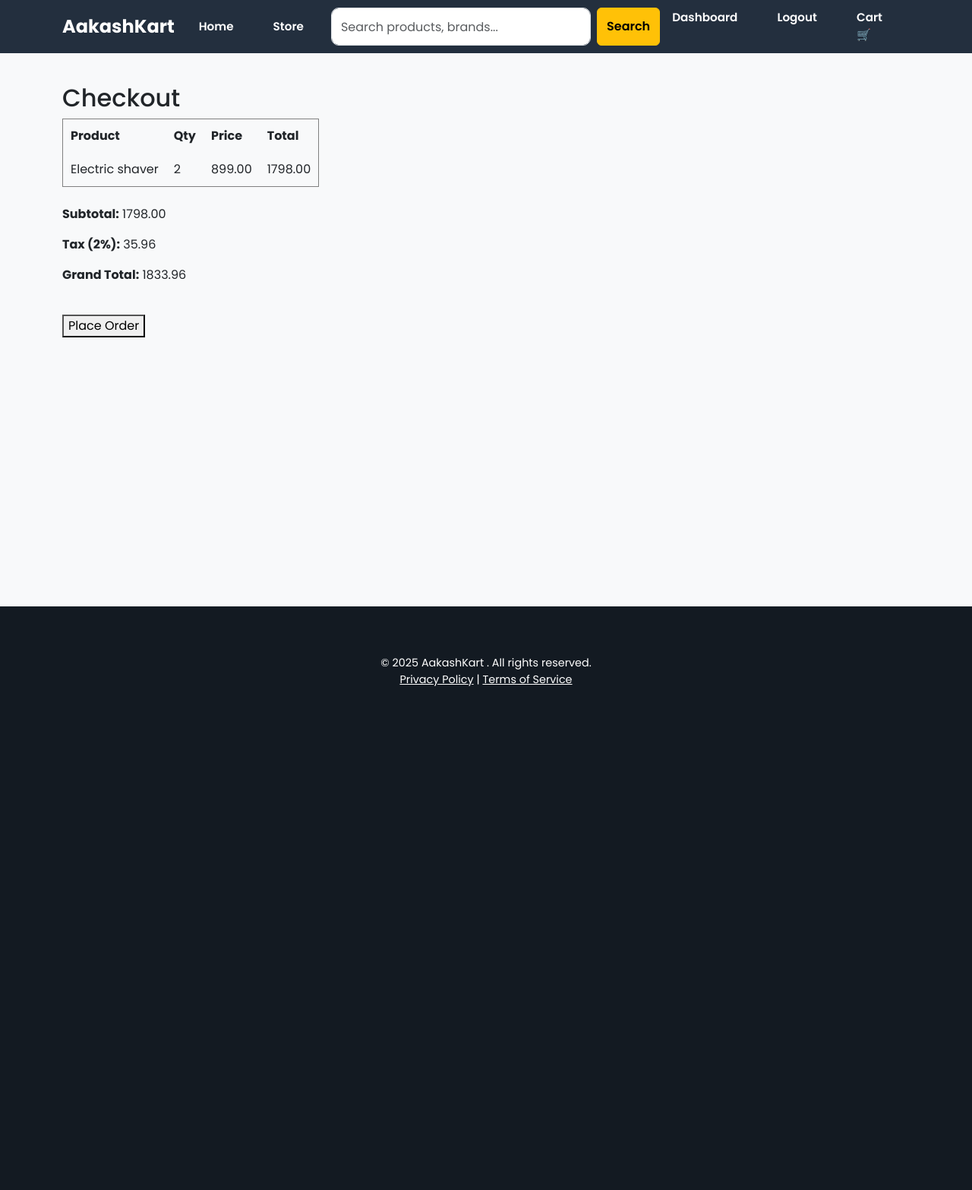
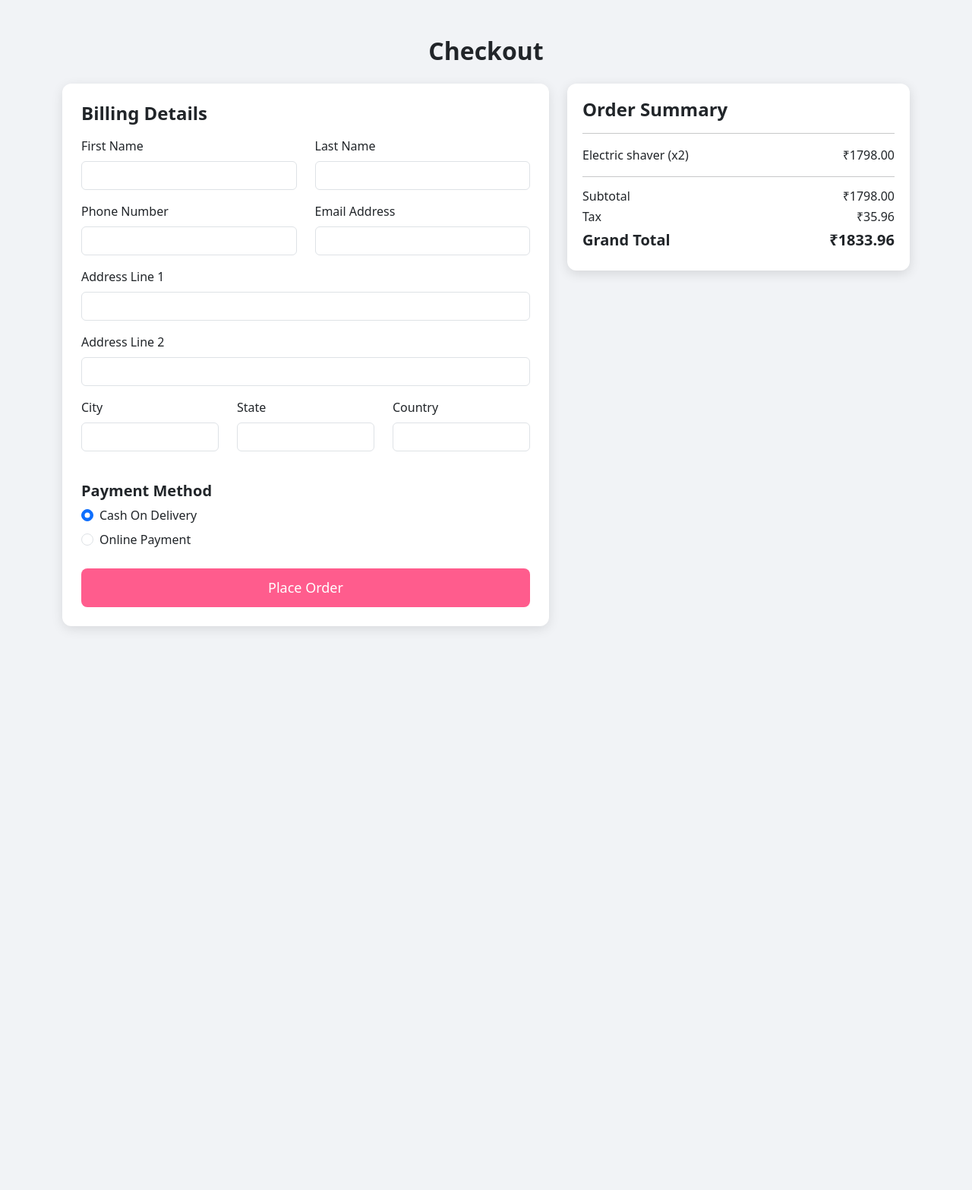
Before and after one commit to zoyadeveloper1/AakashKart-django, a Django app: page /orders/checkout/ in a window 1280 px wide. Shown: the whole page at 76% size. After the commit the page ends 828 px from the top, so only its background shows below. Run offline with Django 5.2, Linux system fonts and the light colour scheme; a user stored in the database is signed in; data comes from the database, SQL or seed files in the repository; both versions use the stored data as it was after the commit.

Commit message:
handled cart and checkoutpage for the logged in users

```diff
--- a/carts/models.py
+++ b/carts/models.py
@@ -1,6 +1,7 @@
 from django.db import models
 from django.conf import settings
 from store.models import Product
+from accounts.models import Account
 
 class Cart(models.Model):
     user = models.OneToOneField(
@@ -12,6 +13,7 @@
     updated_at = models.DateTimeField(auto_now=True, null=True, blank=True)  # temporarily allow null
 
 class CartItem(models.Model):
+    user = models.ForeignKey(Account, on_delete=models.CASCADE,null=True)
     cart = models.ForeignKey(Cart,on_delete=models.CASCADE,related_name='items')
     product = models.ForeignKey(Product, on_delete=models.CASCADE, related_name='cart_items')
     quantity = models.PositiveIntegerField(default=1)
--- a/templates/orders/checkout.html
+++ b/templates/orders/checkout.html
@@ -1,37 +1,169 @@
-{% extends "base.html" %}
-{% block content %}
+<!DOCTYPE html>
+<html lang="en">
+<head>
+    <meta charset="UTF-8">
+    <meta name="viewport" content="width=device-width, initial-scale=1">
+    <title>Checkout | AakashKart</title>
 
-<h2>Checkout</h2>
+    <!-- Bootstrap 5 -->
+    <link href="https://cdn.jsdelivr.net/npm/bootstrap@5.3.1/dist/css/bootstrap.min.css" rel="stylesheet">
 
-<table border="1" cellpadding="10">
-    <tr>
-        <th>Product</th>
-        <th>Qty</th>
-        <th>Price</th>
-        <th>Total</th>
-    </tr>
+    <style>
+        body {
+            background: #f1f3f6;
+        }
+        .checkout-card {
+            background: #fff;
+            border-radius: 12px;
+            padding: 25px;
+            box-shadow: 0 4px 15px rgba(0,0,0,0.1);
+        }
+        .summary-card {
+            background: #fff;
+            border-radius: 12px;
+            padding: 20px;
+            box-shadow: 0 4px 15px rgba(0,0,0,0.12);
+        }
+        .place-btn {
+            width: 100%;
+            background: #ff5c8d;
+            border: none;
+            padding: 12px;
+            font-size: 18px;
+            border-radius: 8px;
+            color: #fff;
+            transition: 0.3s ease;
+        }
+        .place-btn:hover {
+            background: #ff3d75;
+        }
+    </style>
+</head>
 
-    {% for item in cart_items %}
-    <tr>
-        <td>{{ item.product.product_name }}</td>
-        <td>{{ item.quantity }}</td>
-        <td>{{ item.product.price }}</td>
-        <td>{{ item.total_price }}</td>  {# Use total_price from view #}
-    </tr>
-    {% endfor %}
-</table>
+<body>
 
-<br>
+<div class="container py-5">
 
-<p><strong>Subtotal:</strong> {{ total }}</p>
-<p><strong>Tax (2%):</strong> {{ tax }}</p>
-<p><strong>Grand Total:</strong> {{ grand_total }}</p>
+    <h2 class="text-center mb-4 fw-bold">Checkout</h2>
 
-<br>
+    <div class="row">
 
-<form action="{% url 'place_order' %}" method="POST">
-    {% csrf_token %}
-    <button type="submit">Place Order</button>
-</form>
+        <!-- LEFT SIDE : Billing Form -->
+        <div class="col-md-7">
+            <div class="checkout-card mb-4">
 
-{% endblock %}
+                <h4 class="mb-3 fw-semibold">Billing Details</h4>
+
+                <form action="{% url 'place_order' %}" method="POST">
+                    {% csrf_token %}
+
+                    <div class="row">
+
+                        <div class="col-md-6 mb-3">
+                            <label class="form-label">First Name</label>
+                            <input type="text" name="first_name" class="form-control" required>
+                        </div>
+
+                        <div class="col-md-6 mb-3">
+                            <label class="form-label">Last Name</label>
+                            <input type="text" name="last_name" class="form-control" required>
+                        </div>
+
+                        <div class="col-md-6 mb-3">
+                            <label class="form-label">Phone Number</label>
+                            <input type="text" name="phone" class="form-control" required>
+                        </div>
+
+                        <div class="col-md-6 mb-3">
+                            <label class="form-label">Email Address</label>
+                            <input type="email" name="email" class="form-control" required>
+                        </div>
+
+                        <div class="col-md-12 mb-3">
+                            <label class="form-label">Address Line 1</label>
+                            <input type="text" name="address_line_1" class="form-control" required>
+                        </div>
+
+                        <div class="col-md-12 mb-3">
+                            <label class="form-label">Address Line 2</label>
+                            <input type="text" name="address_line_2" class="form-control">
+                        </div>
+
+                        <div class="col-md-4 mb-3">
+                            <label class="form-label">City</label>
+                            <input type="text" name="city" class="form-control" required>
+                        </div>
+
+                        <div class="col-md-4 mb-3">
+                            <label class="form-label">State</label>
+                            <input type="text" name="state" class="form-control" required>
+                        </div>
+
+                        <div class="col-md-4 mb-3">
+                            <label class="form-label">Country</label>
+                            <input type="text" name="country" class="form-control" required>
+                        </div>
+                    </div>
+
+                    <!-- Payment -->
+                    <h5 class="mt-4 fw-semibold">Payment Method</h5>
+
+                    <div class="form-check mt-2">
+                        <input class="form-check-input" type="radio" name="payment_method" value="COD" checked>
+                        <label class="form-check-label">Cash On Delivery</label>
+                    </div>
+
+                    <div class="form-check mt-2">
+                        <input class="form-check-input" type="radio" name="payment_method" value="ONLINE">
+                        <label class="form-check-label">Online Payment</label>
+                    </div>
+
+                    <button type="submit" class="place-btn mt-4">Place Order</button>
+
+                </form>
+            </div>
+        </div>
+
+
+        <!-- RIGHT SIDE : Order Summary -->
+        <div class="col-md-5">
+            <div class="summary-card">
+
+                <h4 class="fw-semibold">Order Summary</h4>
+                <hr>
+
+                {% for item in cart_items %}
+                <div class="d-flex justify-content-between mb-2">
+                    <span>{{ item.product.product_name }} (x{{ item.quantity }})</span>
+                    <span>₹{{ item.sub_total }}</span>
+                </div>
+                {% endfor %}
+
+                <hr>
+
+                <div class="d-flex justify-content-between">
+                    <h6>Subtotal</h6>
+                    <h6>₹{{ total }}</h6>
+                </div>
+
+                <div class="d-flex justify-content-between">
+                    <h6>Tax</h6>
+                    <h6>₹{{ tax }}</h6>
+                </div>
+
+                <div class="d-flex justify-content-between">
+                    <h5 class="fw-bold">Grand Total</h5>
+                    <h5 class="fw-bold">₹{{ grand_total }}</h5>
+                </div>
+
+            </div>
+        </div>
+
+    </div>
+</div>
+
+<!-- Bootstrap JS -->
+<script src="https://cdn.jsdelivr.net/npm/bootstrap@5.3.1/dist/js/bootstrap.bundle.min.js"></script>
+
+</body>
+</html>
```
Also changed, not shown: carts/context_proccessor.py (added, +24 -0 lines), carts/urls.py (+6 -1 lines), carts/views.py (+63 -30 lines), templates/store/checkout.html (deleted, +0 -169 lines), carts/migrations/0003_cartitem_user.py (added), db.sqlite3.
